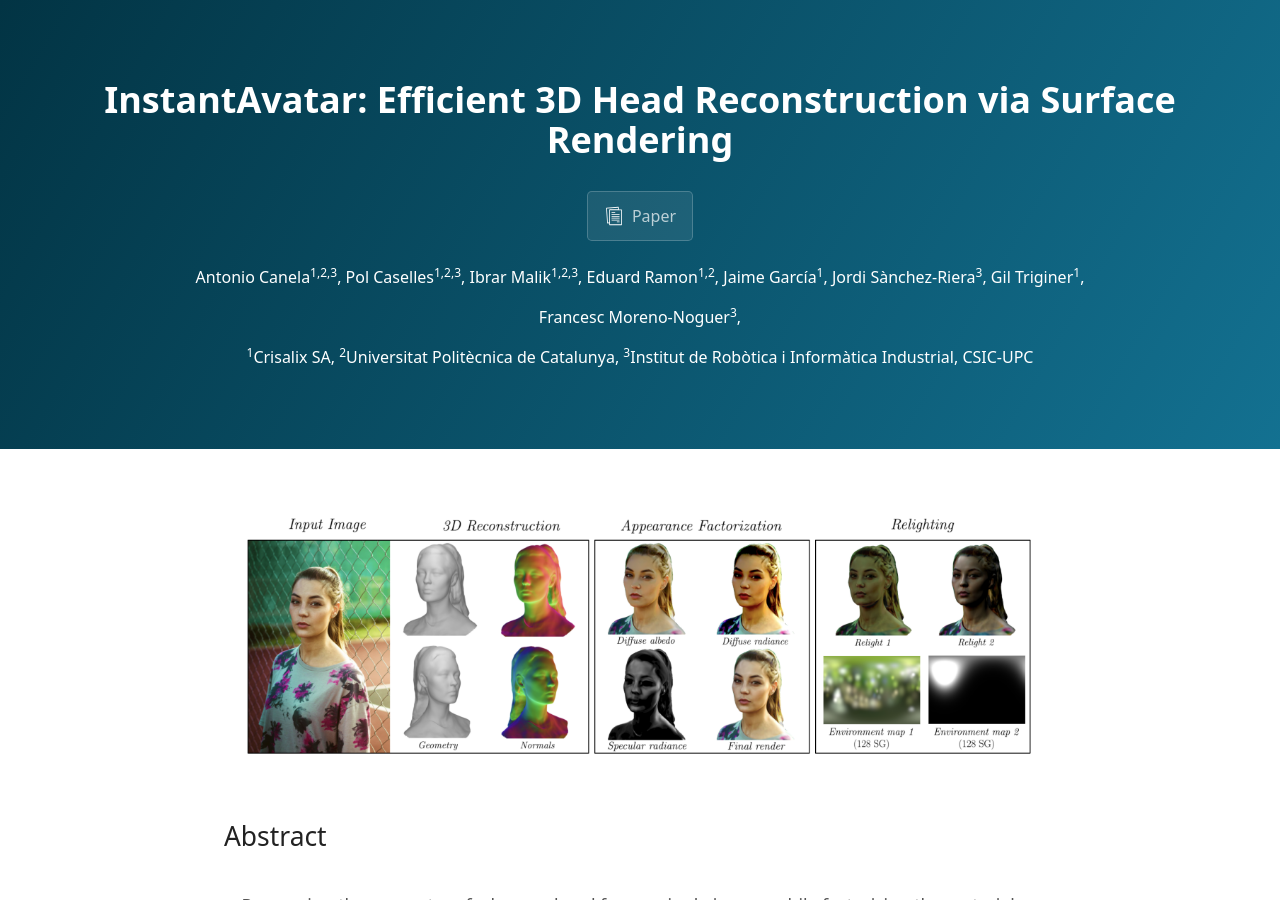
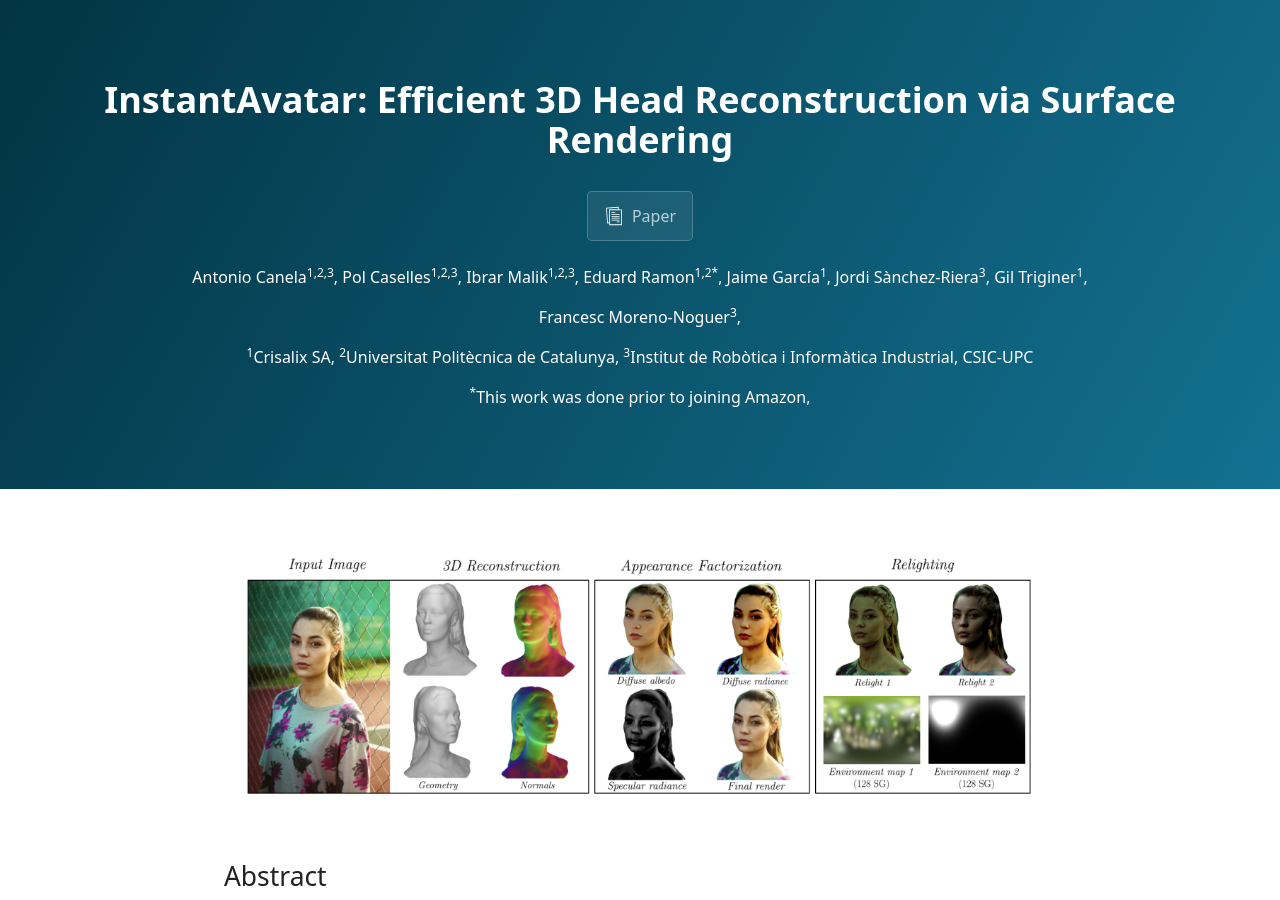
Before and after one commit to CrisalixSA/instant-avatar, a Jekyll site: the page built from index.md, in a window 1280 px wide and 900 px high. Built offline with Jekyll 4.4.1, drawn with Linux system fonts in a browser that asks for light colours.

Commit message:
Added Edu amazon

```diff
--- a/_layouts/default.html
+++ b/_layouts/default.html
@@ -17,7 +17,7 @@
         <p class="authors__name">Antonio Canela<sup>1,2,3</sup></p>,
         <p class="authors__name">Pol Caselles<sup>1,2,3</sup></p>,
         <p class="authors__name">Ibrar Malik<sup>1,2,3</sup></p>,
-        <p class="authors__name">Eduard Ramon<sup>1,2</sup></p>,
+        <p class="authors__name">Eduard Ramon<sup>1,2*</sup></p>,
         <p class="authors__name">Jaime García<sup>1</sup></p>,
         <p class="authors__name">Jordi Sànchez-Riera<sup>3</sup></p>,
         <p class="authors__name">Gil Triginer<sup>1</sup></p>,
@@ -28,13 +28,16 @@
         <p class="affiliation__name"><sup>2</sup>Universitat Politècnica de Catalunya</p>,
         <p class="affiliation__name"><sup>3</sup>Institut de Robòtica i Informàtica Industrial, CSIC-UPC</p>
       </div>
+      <div class="affiliations">
+        <p class="affiliation__name"><sup>*</sup>This work was done prior to joining Amazon</p>,
+      </div>
     </header>
 
     <main id="content" class="main-content" role="main">
       {{ content }}
 
       <footer class="site-footer">
-        © Crisalix {{ site.time | date: '%Y' }}
+        © Crisalix 2023
       </footer>
     </main>
   </body>
```
